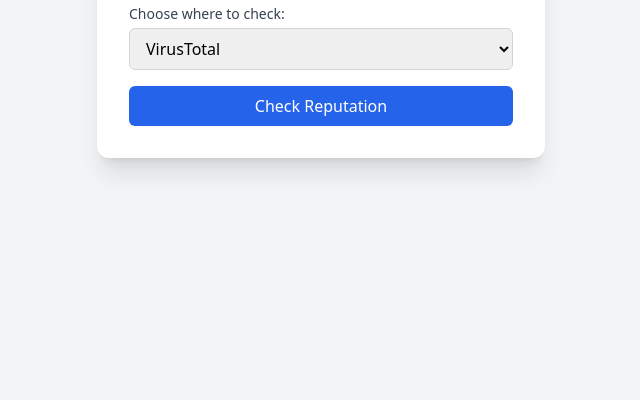
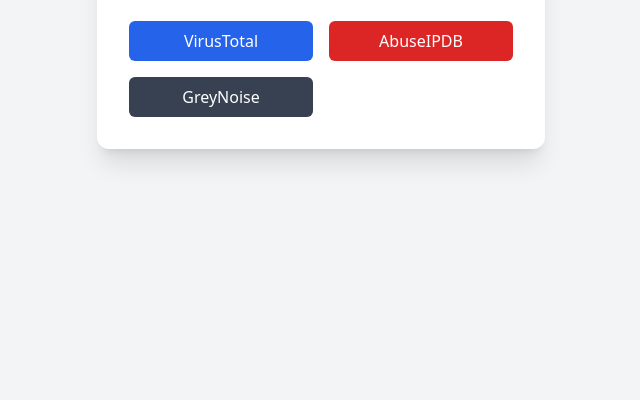
Before and after one commit to djoshi-sudo/djoshi-osint.github.io, a plain HTML site: page index.html in a window 1280 px wide. Shown: the part 400-800 px from the top of the page, without its empty margins (319-959 px from the left). Drawn offline with nearby package versions, Linux system fonts and the light colour scheme.

Commit message:
Update index.html

```diff
--- a/index.html
+++ b/index.html
@@ -11,26 +11,29 @@
 
     <label for="ip" class="block text-sm font-medium text-gray-700 mb-1">Enter IP Address:</label>
     <input type="text" id="ip" placeholder="e.g. 8.8.8.8"
-      class="w-full px-3 py-2 border border-gray-300 rounded-md mb-4 focus:outline-none focus:ring-2 focus:ring-blue-400" />
+      class="w-full px-3 py-2 border border-gray-300 rounded-md mb-6 focus:outline-none focus:ring-2 focus:ring-blue-400" />
 
-    <label class="block text-sm font-medium text-gray-700 mb-1">Choose where to check:</label>
-    <select id="reputationSource"
-      class="w-full px-3 py-2 border border-gray-300 rounded-md mb-4 focus:outline-none focus:ring-2 focus:ring-blue-400">
-      <option value="virustotal">VirusTotal</option>
-      <option value="abuseipdb">AbuseIPDB</option>
-      <option value="greynoise">GreyNoise</option>
-    </select>
+    <div class="grid grid-cols-1 sm:grid-cols-2 gap-4">
+      <button onclick="openReputation('virustotal')"
+        class="bg-blue-600 text-white py-2 rounded-md hover:bg-blue-700 transition">
+        VirusTotal
+      </button>
 
-    <button onclick="checkIP()"
-      class="w-full bg-blue-600 text-white py-2 rounded-md hover:bg-blue-700 transition">
-      Check Reputation
-    </button>
+      <button onclick="openReputation('abuseipdb')"
+        class="bg-red-600 text-white py-2 rounded-md hover:bg-red-700 transition">
+        AbuseIPDB
+      </button>
+
+      <button onclick="openReputation('greynoise')"
+        class="bg-gray-700 text-white py-2 rounded-md hover:bg-gray-800 transition">
+        GreyNoise
+      </button>
+    </div>
   </div>
 
   <script>
-    function checkIP() {
+    function openReputation(source) {
       const ip = document.getElementById("ip").value.trim();
-      const source = document.getElementById("reputationSource").value;
 
       if (!ip) {
         alert("Please enter a valid IP address.");
```
